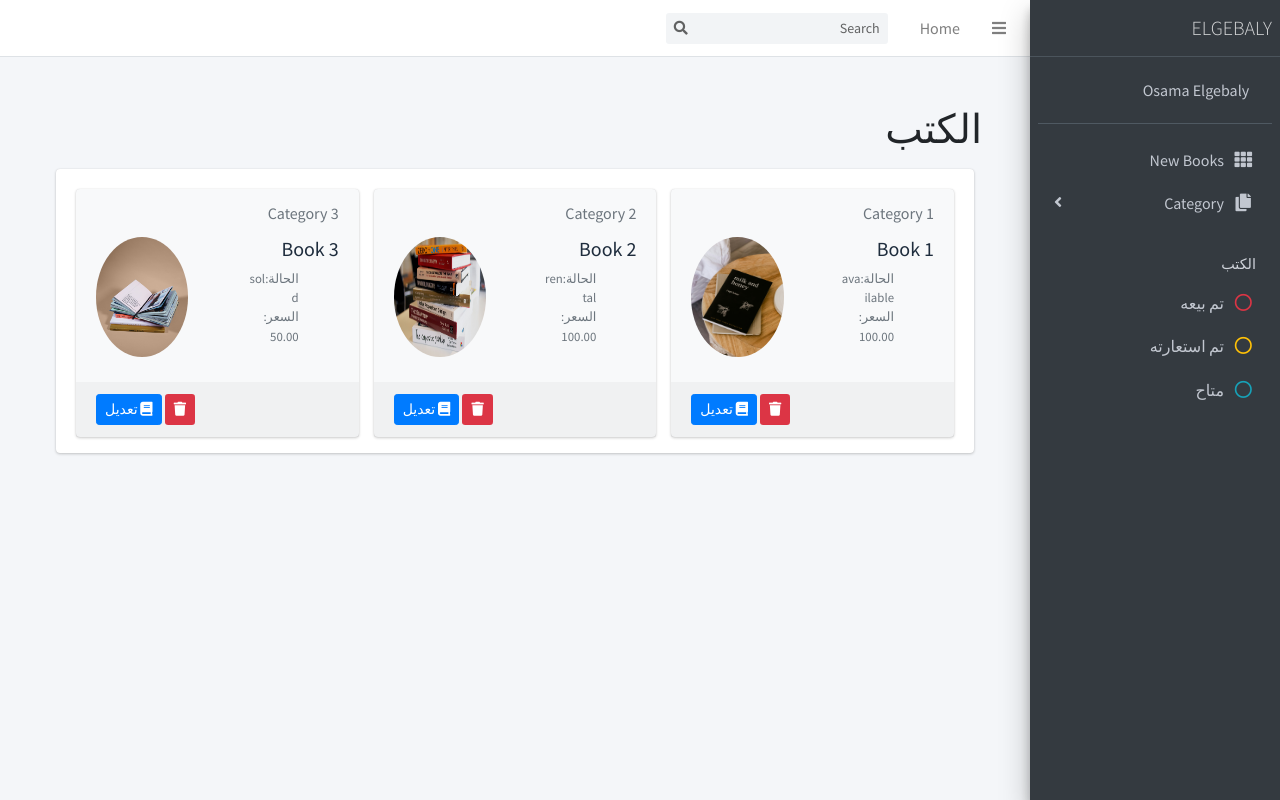
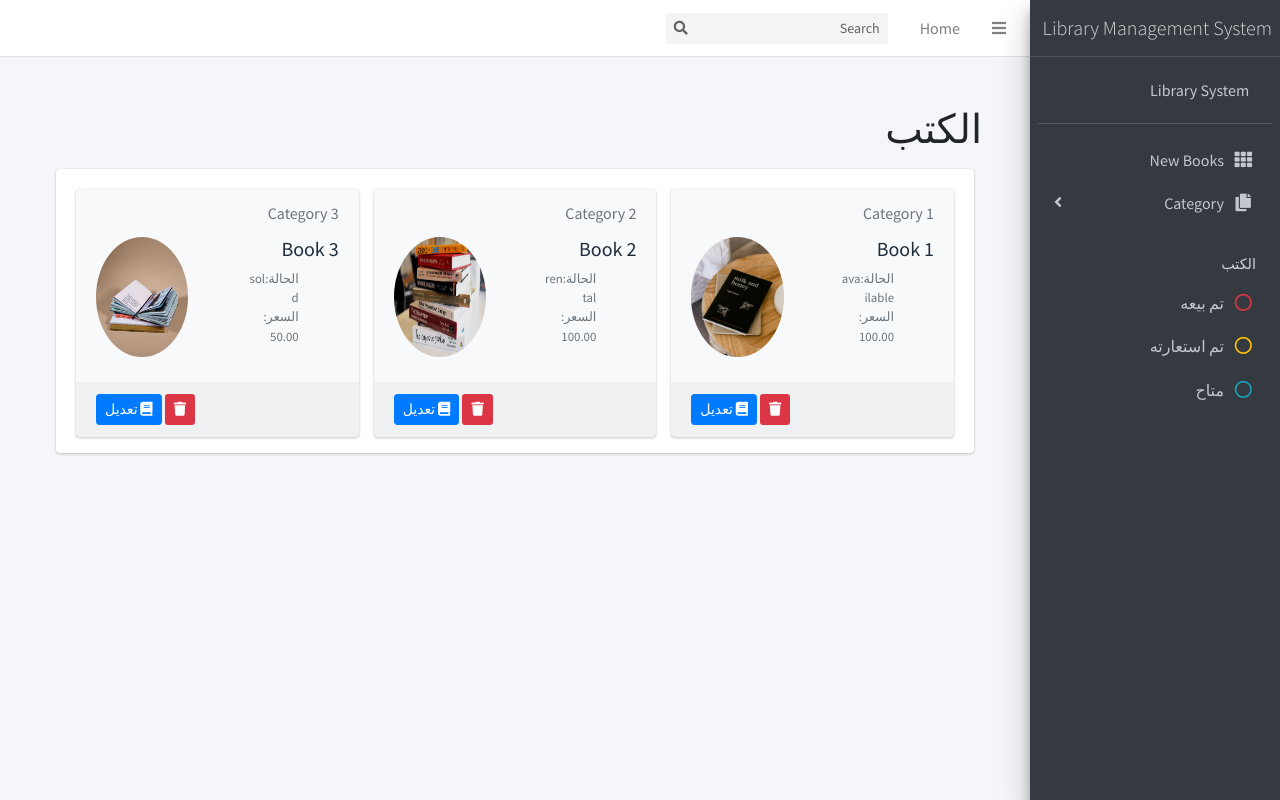
Before and after one commit to Osama-elgebaly1/Library-Management-System, a Django app: page /books/ in a window 1280 px wide. Run offline with Django 5.2, Linux system fonts and the light colour scheme; data comes from the database, SQL or seed files in the repository; both versions use the stored data as it was after the commit; some libraries are stand-ins or nearby versions.

```diff
--- a/project/templates/parts/sidebar.html
+++ b/project/templates/parts/sidebar.html
@@ -1,7 +1,7 @@
 <aside style="position: fixed;" class="main-sidebar sidebar-dark-primary elevation-4">
     <!-- Brand Logo -->
     <a href="{% url 'index' %}" class="brand-link">
-      <span class="brand-text font-weight-light">ELGEBALY</span>
+      <span class="brand-text font-weight-light">Library Management System </span>
     </a>
 
     <!-- Sidebar -->
@@ -11,7 +11,7 @@
         <div class="image">
         </div>
         <div class="info">
-          <a href="{% url 'index' %}" class="d-block">Osama Elgebaly</a>
+          <a href="{% url 'index' %}" class="d-block">Library System </a>
         </div>
       </div>
 
```
Also changed, not shown: project/requirements.txt (added, +67 -0 lines), README.md (added), project/db.sqlite3, project/media/photos/daria-nepriakhina-xY55bL5mZAM-unsplash.jpg (added), project/media/photos/sincerely-media-CXYPfveiuis-unsplash.jpg (added), project/media/photos/studio-media-9DaOYUYnOls-unsplash.jpg (added).
